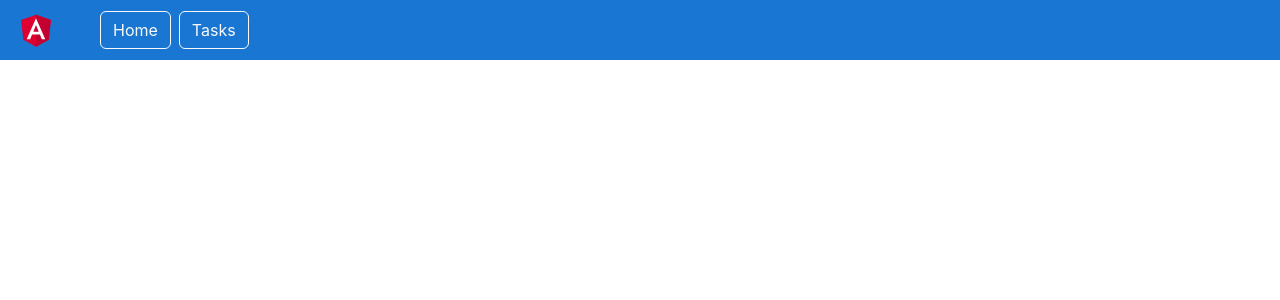
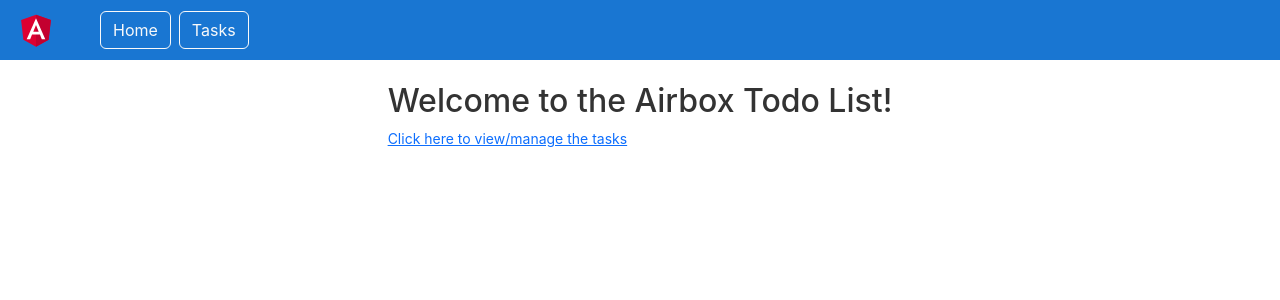
Before and after one commit to avahwhitehead/AirboxTechTest-Frontend, an Angular app: page / in a window 1280 px wide. Shown: the top 300 px of the page. Built offline with nearby package versions, Linux system fonts and the light colour scheme.

Commit message:
feat: Added simple home page

```diff
--- a/src/app/app-routing.module.ts
+++ b/src/app/app-routing.module.ts
@@ -1,12 +1,12 @@
 import { NgModule } from '@angular/core';
 import { RouterModule, Routes } from '@angular/router';
 import { TasksPageComponent } from "./pages/tasks-page/tasks-page.component";
-import { AppComponent } from "./app.component";
+import { HomePageComponent } from "./pages/home-page/home-page.component";
 
 const routes: Routes = [
 	{
 		path: '',
-		component: AppComponent,
+		component: HomePageComponent,
 	},
 	{
 		path: 'tasks',
--- a/src/app/app.module.ts
+++ b/src/app/app.module.ts
@@ -7,6 +7,7 @@ import { NgbModule } from '@ng-bootstrap/ng-bootstrap';
 import { HeaderModule } from "./components/header/header.module";
 import { TasksPageModule } from "./pages/tasks-page/tasks-page.module";
 import { HttpClientModule } from "@angular/common/http";
+import { HomePageModule } from "./pages/home-page/home-page.module";
 
 @NgModule({
 	declarations: [
@@ -18,6 +19,7 @@ import { HttpClientModule } from "@angular/common/http";
 		NgbModule,
 		HeaderModule,
 		TasksPageModule,
+		HomePageModule,
 	],
 	providers: [
 		importProvidersFrom(HttpClientModule)
--- /dev/null
+++ b/src/app/pages/home-page/home-page.component.html
@@ -0,0 +1,3 @@
+<h2>Welcome to the Airbox Todo List!</h2>
+
+<a routerLink="/tasks">Click here to view/manage the tasks</a>
```
Also changed, not shown: src/app/pages/home-page/home-page.component.ts (added, +10 -0 lines), src/app/pages/home-page/home-page.module.ts (added, +17 -0 lines), src/app/pages/home-page/home-page.component.scss (added), 1 other file (tests, documents, lock files or other folders).
